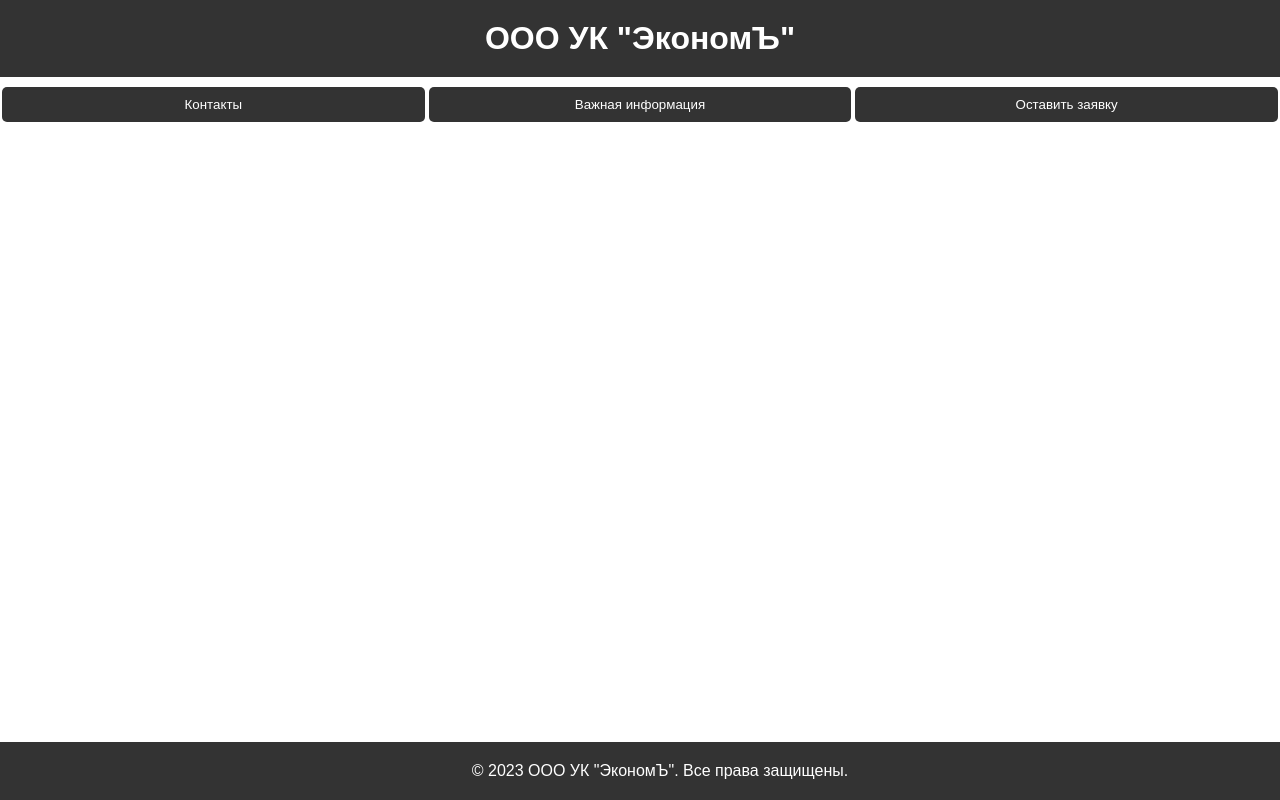
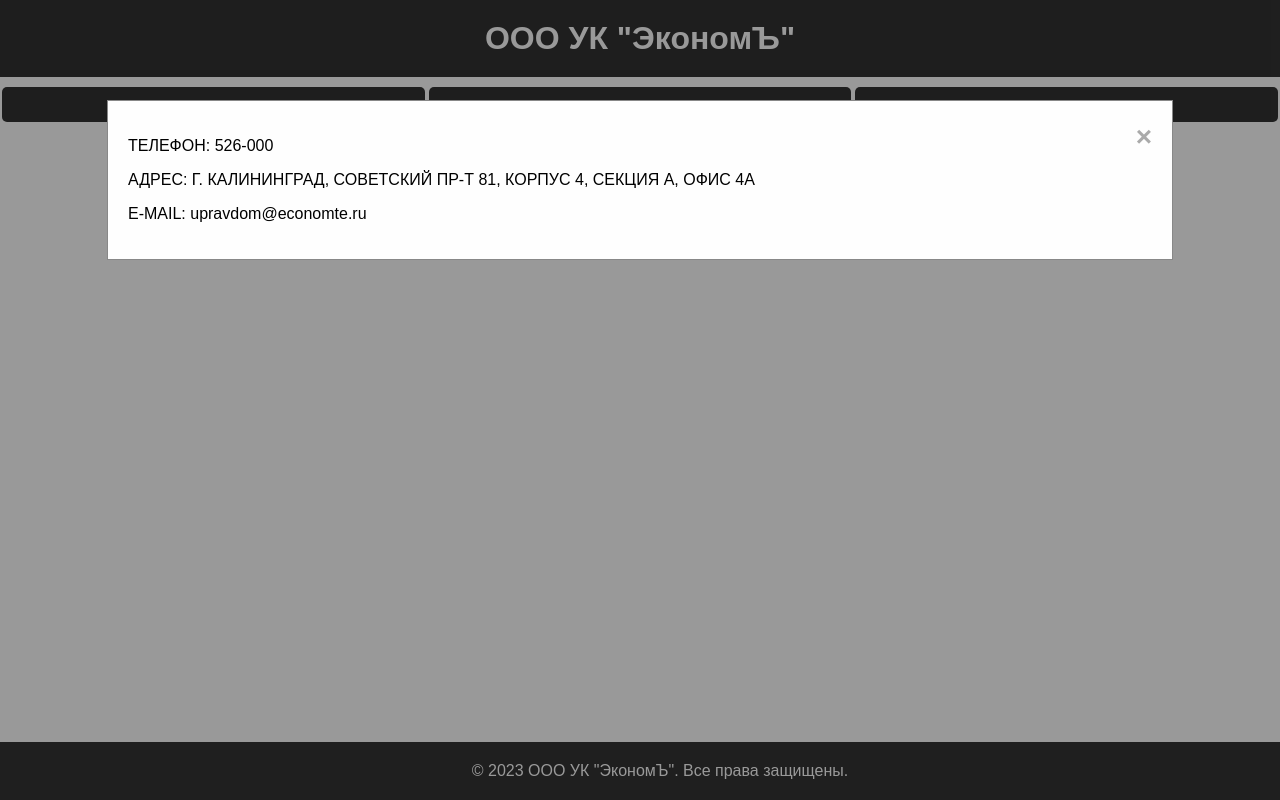
Before and after one commit to Zhadnaya/Econom, a plain HTML site: page index.html in a window 1280 px wide. Both pictures are taken after a click on the button "Контакты". Drawn offline with Linux system fonts and the light colour scheme.

Commit message:
Добавил модальное окно

```diff
--- a/index.html
+++ b/index.html
@@ -13,13 +13,15 @@
     <header>
         <h1>ООО УК "ЭкономЪ"</h1>
     </header>
+
     <main>
-        <!-- Здесь вы можете добавить контент -->
+
         <div class="buttons">
-            <button>Контакты</button>
+            <button id="open-modal">Контакты</button>
             <button>Важная информация</button>
             <button id="leaveRequestButton">Оставить заявку</button>
         </div>
+
         <form id="myForm" action="#" method="POST">
             <label for="phone">Телефон:</label>
             <input type="text" id="phone" name="phone" placeholder="Введите ваш телефон">
@@ -30,9 +32,20 @@
             <button type="submit">Отправить</button>
         </form>
     </main>
+
     <footer>
         &copy; 2023 ООО УК "ЭкономЪ". Все права защищены.
     </footer>
+
+    <div id="my-modal" class="modal">
+        <div class="modal-content">
+          <span class="close">&times;</span>
+          <p>ТЕЛЕФОН: 526-000</p>
+          <P>АДРЕС: Г. КАЛИНИНГРАД, СОВЕТСКИЙ ПР-Т 81, КОРПУС 4, СЕКЦИЯ А, ОФИС 4А</P>
+          <p>E-MAIL: upravdom@economte.ru</p>
+        </div>
+    </div>
+
     <script src="scripts/main.js"></script>
 </body>
 </html>
--- a/scripts/main.js
+++ b/scripts/main.js
@@ -6,3 +6,13 @@ document.addEventListener('DOMContentLoaded', function() {
         form.style.display = 'block';
     });
 });
+
+  document.getElementById('my-modal').addEventListener('click', function(event) {
+    if (event.target.classList.contains('close')) {
+      this.style.display = 'none';
+    }
+  });
+
+  document.getElementById('open-modal').addEventListener('click', function() {
+    document.getElementById('my-modal').style.display = 'block';
+  });
--- a/styles/style.css
+++ b/styles/style.css
@@ -117,3 +117,39 @@ footer {
     bottom: 0;
     width: 100%;
 }
+
+.modal {
+    display: none;
+    position: fixed;
+    z-index: 1;
+    padding-top: 100px;
+    left: 0;
+    top: 0;
+    width: 100%;
+    height: 100%;
+    overflow: auto;
+    background-color: rgb(0,0,0);
+    background-color: rgba(0,0,0,0.4);
+  }
+
+  .modal-content {
+    background-color: #fefefe;
+    margin: auto;
+    padding: 20px;
+    border: 1px solid #888;
+    width: 80%;
+  }
+
+  .close {
+    color: #aaaaaa;
+    float: right;
+    font-size: 28px;
+    font-weight: bold;
+  }
+
+  .close:hover,
+  .close:focus {
+    color: #000;
+    text-decoration: none;
+    cursor: pointer;
+  }
```
